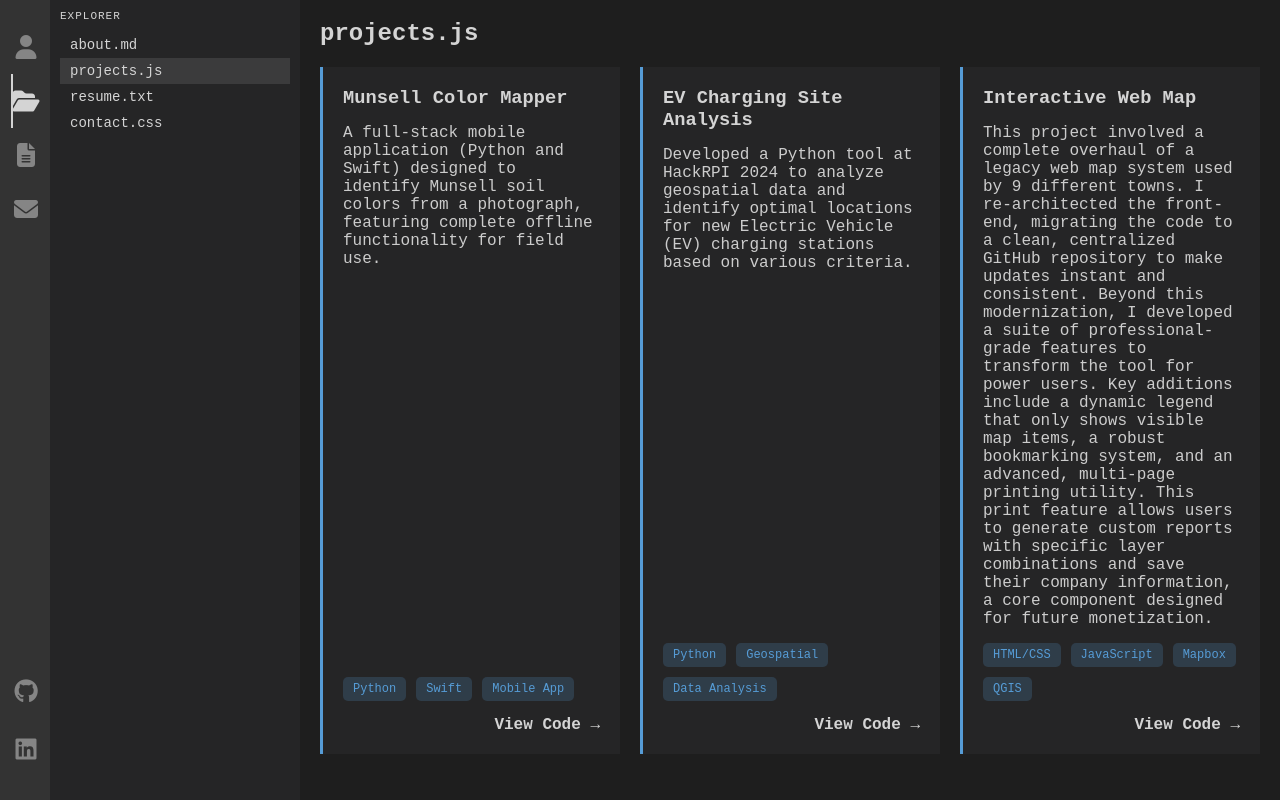
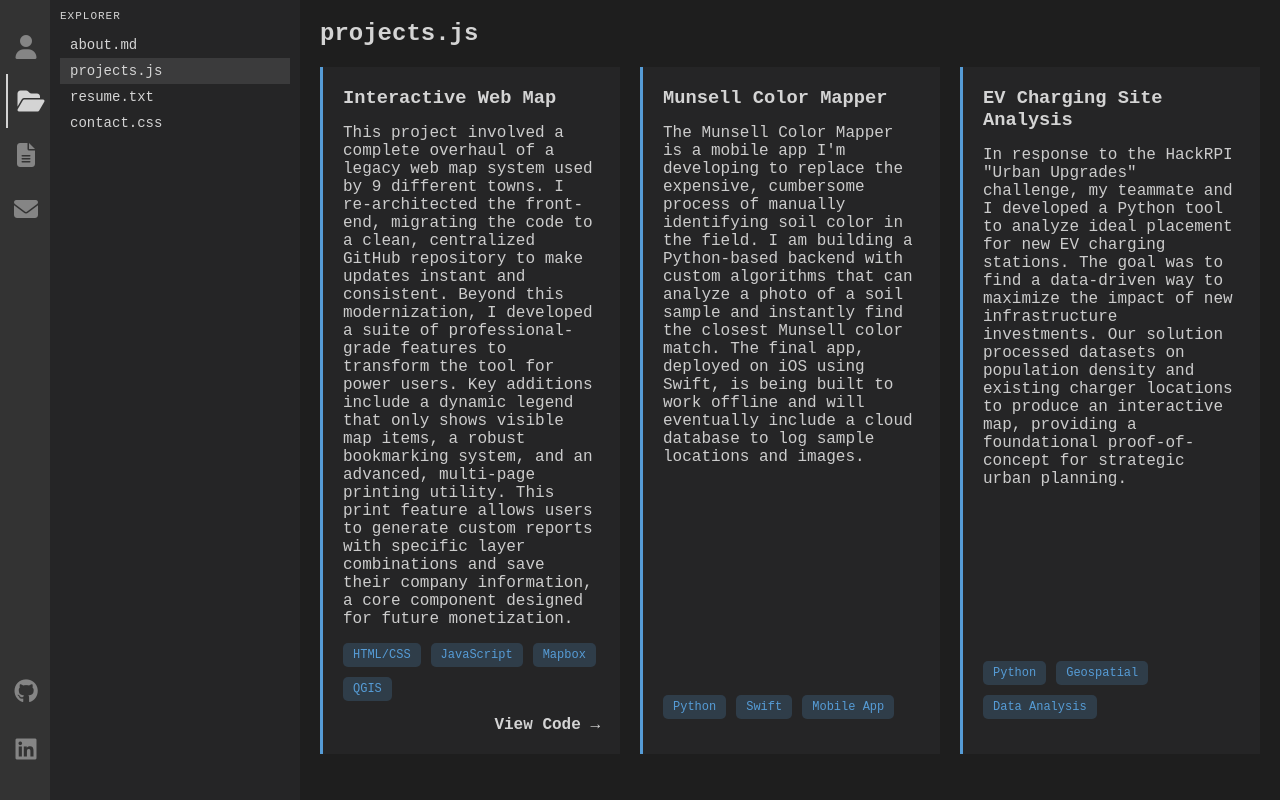
Before and after one commit to pdcarlson/pdcarlson, a React (Vite) app: page / in a window 1280 px wide. Both pictures are taken after a click on the item "projects.js". Built offline with nearby package versions, Linux system fonts and the light colour scheme.

Commit message:
refactor(Projects): update project descriptions and links for clarity and accuracy

```diff
--- a/src/App.css
+++ b/src/App.css
@@ -100,6 +100,7 @@ body {
 .nav-item.active-nav {
     color: var(--text-color);
     border-left: 2px solid var(--text-color);
+    padding-left: 10px;
 }
 
 .about-content {
--- a/src/components/Projects.jsx
+++ b/src/components/Projects.jsx
@@ -6,36 +6,7 @@ function Projects() {
       <h2>projects.js</h2>
       <div className="projects-grid">
 
-        <div className="project-card">
-          <h3>Munsell Color Mapper</h3>
-          <p className="project-description">
-            A full-stack mobile application (Python and Swift) designed to identify Munsell soil colors from a photograph, featuring complete offline functionality for field use.
-          </p>
-          <ul className="project-tech-list">
-            <li>Python</li>
-            <li>Swift</li>
-            <li>Mobile App</li>
-          </ul>
-          <a href="#" className="project-link" target="_blank" rel="noopener noreferrer">
-            View Code &rarr;
-          </a>
-        </div>
-
-        <div className="project-card">
-          <h3>EV Charging Site Analysis</h3>
-          <p className="project-description">
-            Developed a Python tool at HackRPI 2024 to analyze geospatial data and identify optimal locations for new Electric Vehicle (EV) charging stations based on various criteria.
-          </p>
-          <ul className="project-tech-list">
-            <li>Python</li>
-            <li>Geospatial</li>
-            <li>Data Analysis</li>
-          </ul>
-          <a href="#" className="project-link" target="_blank" rel="noopener noreferrer">
-            View Code &rarr;
-          </a>
-        </div>
-
+        {/* ESE MAP VIEWER */}
         <div className="project-card">
           <h3>Interactive Web Map</h3>
           <p className="project-description">
@@ -52,6 +23,32 @@ function Projects() {
           </a>
         </div>
 
+        {/* MUNSELL COLOR MAPPER */}
+        <div className="project-card">
+          <h3>Munsell Color Mapper</h3>
+          <p className="project-description">
+            The Munsell Color Mapper is a mobile app I'm developing to replace the expensive, cumbersome process of manually identifying soil color in the field. I am building a Python-based backend with custom algorithms that can analyze a photo of a soil sample and instantly find the closest Munsell color match. The final app, deployed on iOS using Swift, is being built to work offline and will eventually include a cloud database to log sample locations and images.
+          </p>
+          <ul className="project-tech-list">
+            <li>Python</li>
+            <li>Swift</li>
+            <li>Mobile App</li>
+          </ul>
+        </div>
+
+        {/* EV CHARGING SITE ANALYSIS */}
+        <div className="project-card">
+          <h3>EV Charging Site Analysis</h3>
+          <p className="project-description">
+            In response to the HackRPI "Urban Upgrades" challenge, my teammate and I developed a Python tool to analyze ideal placement for new EV charging stations. The goal was to find a data-driven way to maximize the impact of new infrastructure investments. Our solution processed datasets on population density and existing charger locations to produce an interactive map, providing a foundational proof-of-concept for strategic urban planning.
+          </p>
+          <ul className="project-tech-list">
+            <li>Python</li>
+            <li>Geospatial</li>
+            <li>Data Analysis</li>
+          </ul>
+        </div>
+
       </div>
     </section>
   );
```
